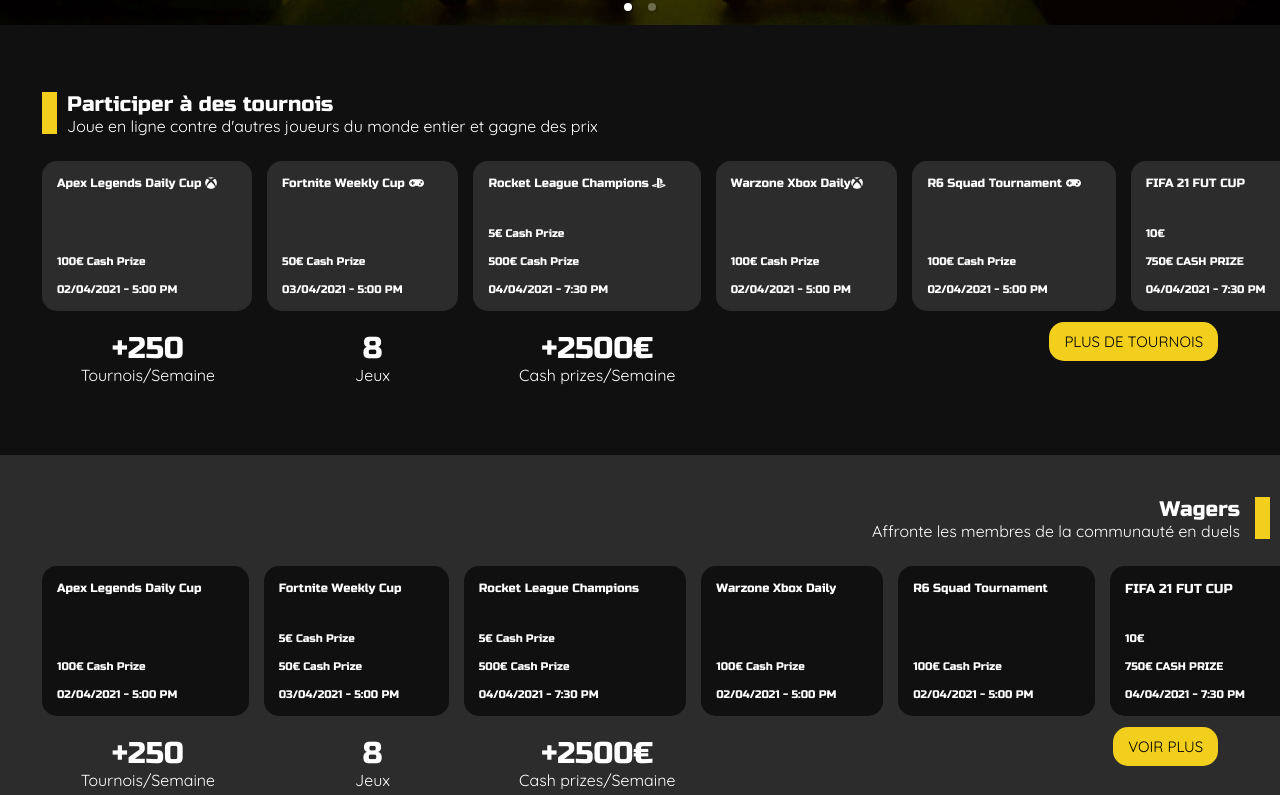
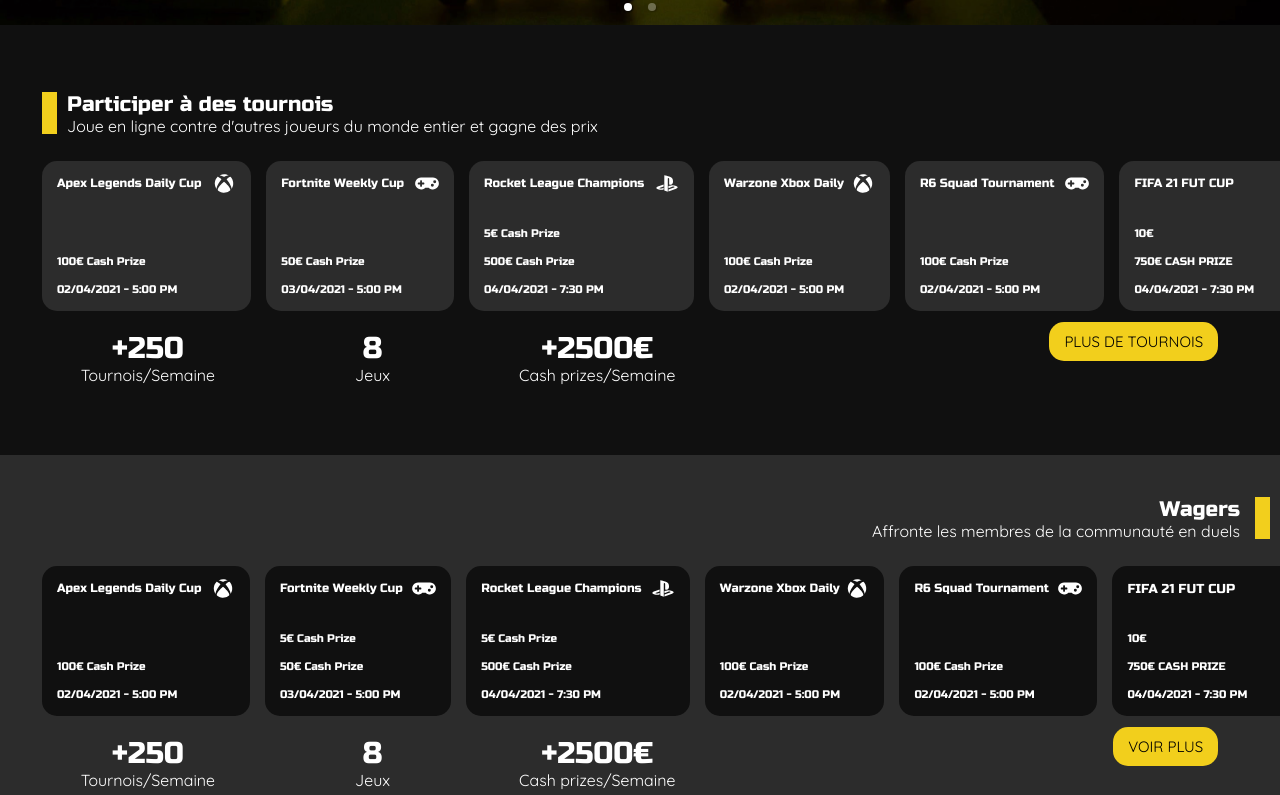
Before and after one commit to antonio-nirina/go-grd, a React (Create React App) app in the folder client/: page / in a window 1280 px wide. Shown: the part 594-1389 px from the top of the page. Built offline with nearby package versions, Linux system fonts and the light colour scheme; the HTML template or start-up script is replaced by a standard one.

Commit message:
fix position iconGame

```diff
--- a/client/src/views/participate/participate.css
+++ b/client/src/views/participate/participate.css
@@ -49,6 +49,7 @@
 .block p.legend{
 	font-size: 12px;
 	text-align: left;
+	position: relative;
 }
 .block .info{
 	position: absolute;
@@ -122,3 +123,14 @@
 	float: right;
 	margin-left: 15px;
 }
+.iconGame{
+	display: inline-block;
+	vertical-align: middle;
+}
+.iconGame svg{
+	width: 24px !important;
+	height: 19px;
+	position: absolute;
+	top: -2px;
+	right: 0px;
+}
--- a/client/src/views/participate/participate.tsx
+++ b/client/src/views/participate/participate.tsx
@@ -23,7 +23,7 @@ const Slider: React.FC = function() {
 			<div className="content">
 				<div className="clear"></div>
 					<div className="apex block">
-						<p className="legend">Apex Legends Daily Cup <i><FontAwesomeIcon icon={faXbox}/></i></p>
+						<p className="legend">Apex Legends Daily Cup <i className="iconGame"><FontAwesomeIcon icon={faXbox}/></i></p>
 						<div className="info">
 							<p className="price"><i></i> 100€ Cash Prize</p>
 							<p className="date"><i></i> 02/04/2021 - 5:00 PM</p>
@@ -31,14 +31,14 @@ const Slider: React.FC = function() {
 					</div>
 
 				<div className="apex block">
-					<p className="legend">Fortnite Weekly Cup <i><FontAwesomeIcon icon={faGamepad}/></i></p>
+					<p className="legend">Fortnite Weekly Cup <i className="iconGame"><FontAwesomeIcon icon={faGamepad}/></i></p>
 					<div className="info">
 						<p className="price"><i></i> 50€ Cash Prize</p>
 						<p className="date"><i></i> 03/04/2021 - 5:00 PM</p>
 					</div>
 				</div>
 				<div className="apex block">
-					<p className="legend">Rocket League Champions <i><FontAwesomeIcon icon={faPlaystation}/></i></p>
+					<p className="legend">Rocket League Champions <i className="iconGame"><FontAwesomeIcon icon={faPlaystation}/></i></p>
 					<div className="info">
 						<p className="price"><i></i> 5€ Cash Prize</p>
 						<p className="price"><i></i> 500€ Cash Prize</p>
@@ -46,14 +46,14 @@ const Slider: React.FC = function() {
 					</div>
 				</div>
 				<div className="apex block">
-					<p className="legend">Warzone Xbox Daily<i><FontAwesomeIcon icon={faXbox}/></i></p>
+					<p className="legend">Warzone Xbox Daily<i className="iconGame"><FontAwesomeIcon icon={faXbox}/></i></p>
 					<div className="info">
 					<p className="price"><i></i> 100€ Cash Prize</p>
 					<p className="date"><i></i> 02/04/2021 - 5:00 PM</p>
 				</div>
 				</div>
 					<div className="apex block">
-						<p className="legend">R6 Squad Tournament <i><FontAwesomeIcon icon={faGamepad}/></i></p>
+						<p className="legend">R6 Squad Tournament <i className="iconGame"><FontAwesomeIcon icon={faGamepad}/></i></p>
 						<div className="info">
 						<p className="price"><i></i> 100€ Cash Prize</p>
 						<p className="date"><i></i> 02/04/2021 - 5:00 PM</p>
@@ -88,14 +88,14 @@ const Slider: React.FC = function() {
 		<div className="clear"></div>
 		<div className="content">
 			<div className="apex block">
-				<p className="legend">Apex Legends Daily Cup <i></i></p>
+				<p className="legend">Apex Legends Daily Cup <i className="iconGame"><FontAwesomeIcon icon={faXbox}/></i></p>
 				<div className="info">
 				<p className="price"><i></i> 100€ Cash Prize</p>
 				<p className="date"><i></i> 02/04/2021 - 5:00 PM</p>
 			</div>
 			</div>
 			<div className="apex block">
-				<p className="legend">Fortnite Weekly Cup <i></i></p>
+				<p className="legend">Fortnite Weekly Cup <i className="iconGame"><FontAwesomeIcon icon={faGamepad}/></i></p>
 				<div className="info">
 					<p className="price"><i></i> 5€ Cash Prize</p>
 					<p className="price"><i></i> 50€ Cash Prize</p>
@@ -103,7 +103,7 @@ const Slider: React.FC = function() {
 				</div>
 			</div>
 			<div className="apex block">
-				<p className="legend">Rocket League Champions <i></i></p>
+				<p className="legend">Rocket League Champions <i className="iconGame"><FontAwesomeIcon icon={faPlaystation}/></i></p>
 				<div className="info">
 					<p className="price"><i></i> 5€ Cash Prize</p>
 					<p className="price"><i></i> 500€ Cash Prize</p>
@@ -111,14 +111,14 @@ const Slider: React.FC = function() {
 				</div>
 			</div>
 			<div className="apex block">
-				<p className="legend">Warzone Xbox Daily<i></i></p>
+				<p className="legend">Warzone Xbox Daily<i className="iconGame"><FontAwesomeIcon icon={faXbox}/></i></p>
 				<div className="info">
 					<p className="price"><i></i> 100€ Cash Prize</p>
 					<p className="date"><i></i> 02/04/2021 - 5:00 PM</p>
 				</div>
 			</div>
 			<div className="apex block">
-				<p className="legend">R6 Squad Tournament <i></i></p>
+				<p className="legend">R6 Squad Tournament <i className="iconGame"><FontAwesomeIcon icon={faGamepad}/></i></p>
 				<div className="info">
 					<p className="price"><i></i> 100€ Cash Prize</p>
 					<p className="date"><i></i> 02/04/2021 - 5:00 PM</p>
```
